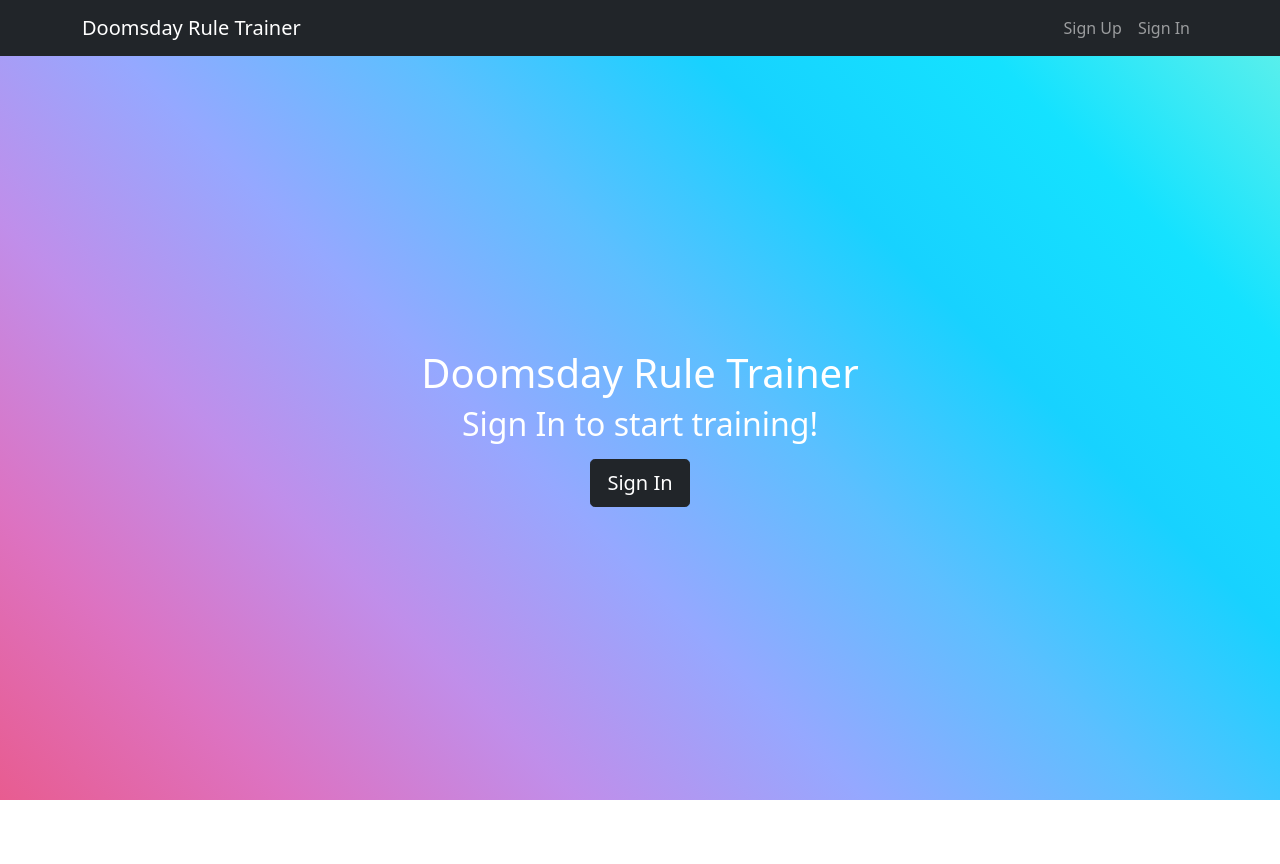
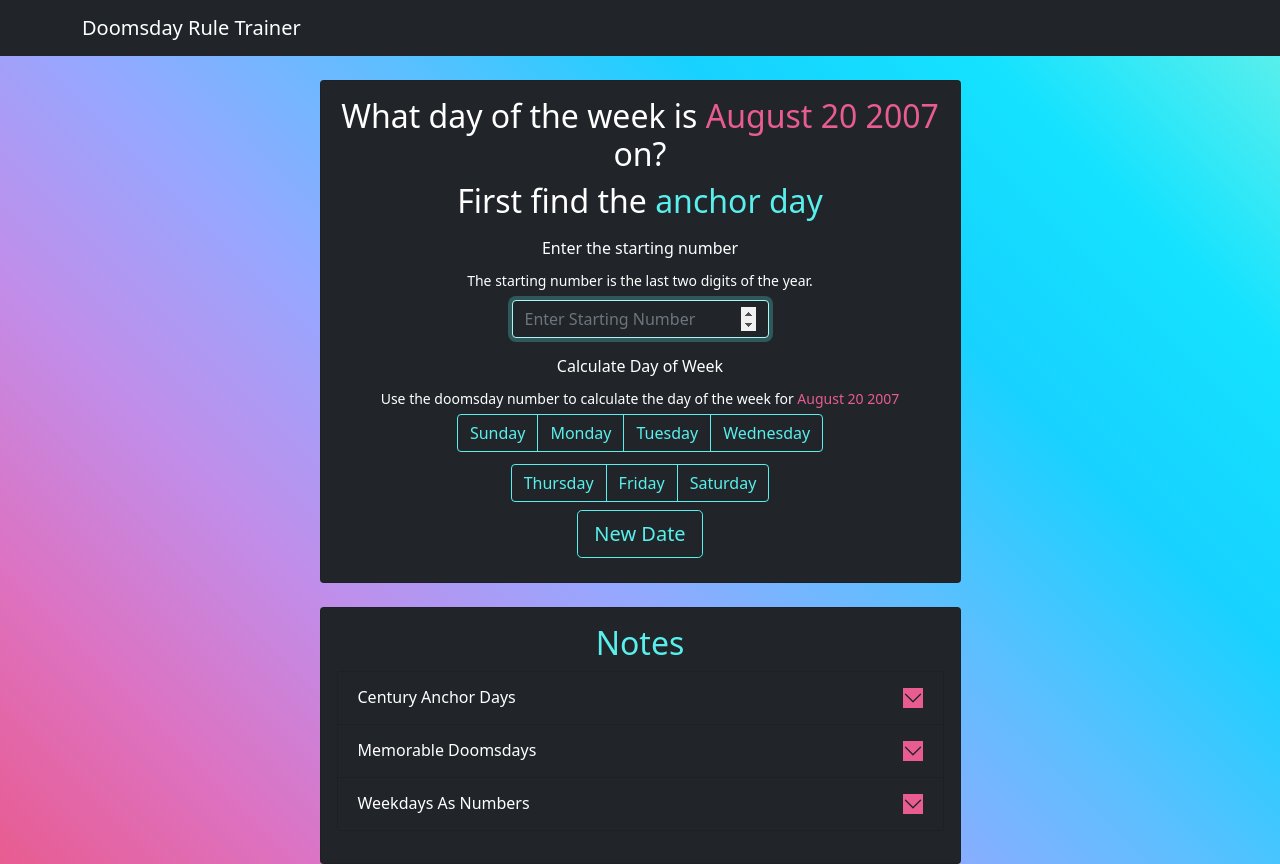
Before and after one commit to benjenkinsv95/doomsday-rule-trainer, a React (Create React App) app: page / in a window 1280 px wide. Before the commit the page ends 800 px from the top, so only its background shows below. Built offline with nearby package versions, Linux system fonts and the light colour scheme.

Commit message:
Always show the answer

```diff
--- a/src/App.js
+++ b/src/App.js
@@ -11,7 +11,7 @@ import SignOut from './components/auth/SignOut'
 import ChangePassword from './components/auth/ChangePassword'
 
 import Trainer from './components/trainer/Trainer'
-import UnauthenticatedHome from './components/UnauthenticatedHome'
+// import UnauthenticatedHome from './components/UnauthenticatedHome'
 
 const App = () => {
   const [user, setUser] = useState(null)
@@ -55,7 +55,8 @@ const App = () => {
             element={<ChangePassword msgAlert={msgAlert} user={user} /> }
           />
 
-          <Route path='/' element={<UnauthenticatedHome user={user} />} />
+          <Route path='/' element={<Trainer user={user} />} />
+          {/* <Route path='/' element={<UnauthenticatedHome user={user} />} /> */}
 
           <Route
             path='/train'
--- a/src/components/Header/Header.js
+++ b/src/components/Header/Header.js
@@ -17,12 +17,12 @@ const authenticatedOptions = (
 
 const unauthenticatedOptions = (
   <>
-    <NavLink to='/sign-up' className='nav-link'>
+    {/* <NavLink to='/sign-up' className='nav-link'>
       Sign Up
     </NavLink>
     <NavLink to='/sign-in' className='nav-link'>
       Sign In
-    </NavLink>
+    </NavLink> */}
   </>
 )
 
--- a/src/components/trainer/Trainer.js
+++ b/src/components/trainer/Trainer.js
@@ -13,7 +13,11 @@ function randomDate (start, end) {
 }
 
 const newDate = () => {
-  return randomDate(new Date('1700-01-01T12:00:00'), new Date('2299-12-31T12:00:00'))
+  const date = randomDate(new Date('1900-01-01T12:00:00'), new Date('2099-12-31T12:00:00'))
+  const century = Math.floor(date.getFullYear() / 100) * 100
+
+  date.setFullYear(century + date.getFullYear() % 10)
+  return date
 }
 
 const Trainer = ({ msgAlert }) => {
@@ -278,7 +282,6 @@ const Trainer = ({ msgAlert }) => {
                   </Form.Group>
 
                   <Form.Group
-                    className={`${anchorDay.toLowerCase() === anchorDayAnswer.toLowerCase() ? '' : 'd-none'}`}
                     controlId='modulo7'
                   >
                     <Form.Label>Calculate Day of Week</Form.Label>
```
